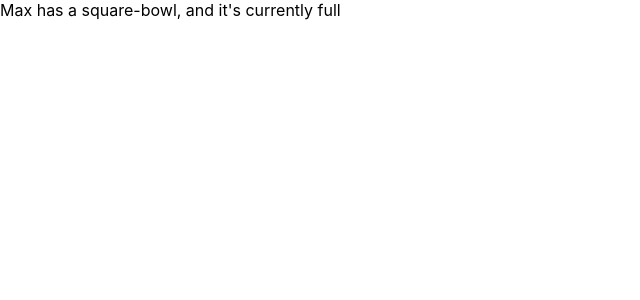
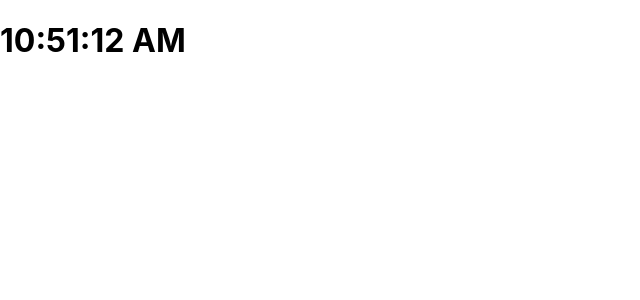
Before and after one commit to wekt2k04/comoponent-intitialization, a React (Create React App) app: page / in a window 1280 px wide. Shown: the top 300 px of the page, without its empty margins (0-640 px from the left). Built offline with nearby package versions, Linux system fonts and the light colour scheme.

Commit message:
Creating a `Child.js` file to illustrate how data flows from parent to child component.

```diff
--- a/src/App.js
+++ b/src/App.js
@@ -1,10 +1,11 @@
-import Dog from './Dog'
+import Child from './Child'
 
 function App() {
+  const date = new Date()
 
   return (
     <>
-    <Dog />
+    <Child message={date.toLocaleTimeString()} />
     </>
   );
 }
--- /dev/null
+++ b/src/Child.js
@@ -0,0 +1,3 @@
+export default function Child(props) {
+    return(<h1>{props.message}</h1>);
+}
```
